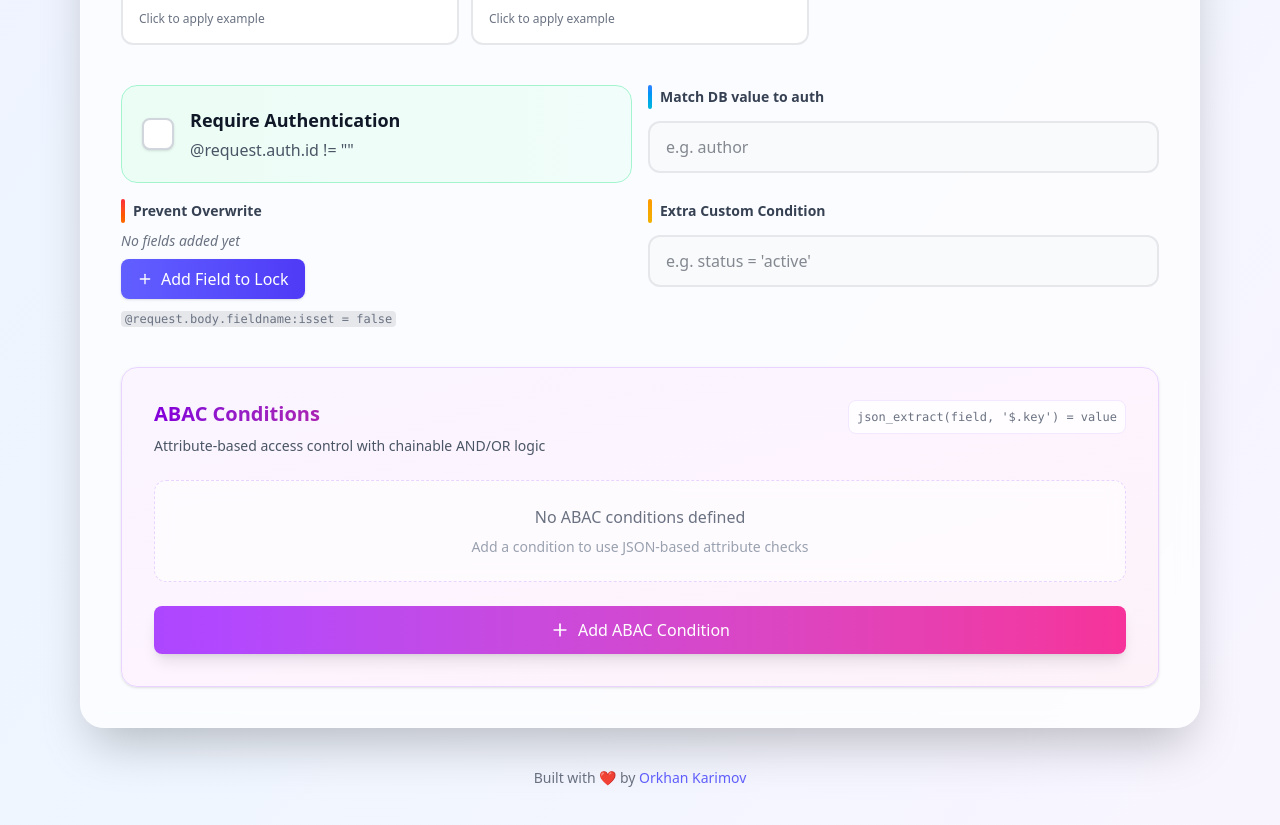
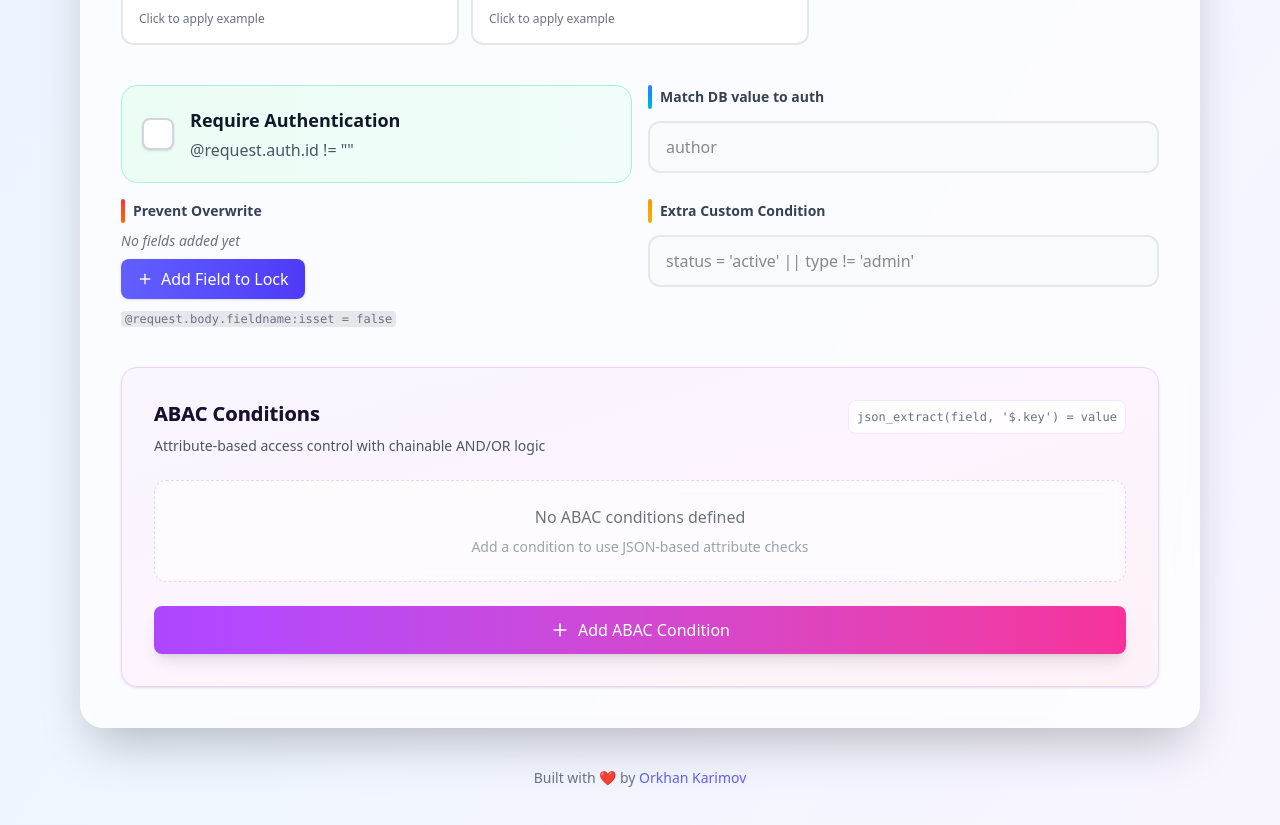
Before and after one commit to kerimovok/pocketbase-api-rule-builder, a React (Vite) app: page / in a window 1280 px wide. Shown: the part 880-1705 px from the top of the page. Built offline with nearby package versions, Linux system fonts and the light colour scheme.

Commit message:
feat<design>: improve design

```diff
--- a/src/App.tsx
+++ b/src/App.tsx
@@ -480,7 +480,7 @@ const App = () => {
                                                 type='text'
                                                 value={ownerField}
                                                 onChange={(e) => setOwnerField(e.target.value)}
-                                                placeholder='e.g. author'
+                                                placeholder='author'
                                                 className='w-full bg-gray-50 border-2 border-gray-200 rounded-xl px-4 py-3 text-gray-900 input-enhanced input-fancy shadow-sm focus:shadow-md'
                                             />
                                             {ownerField && (
@@ -506,7 +506,7 @@ const App = () => {
                                                 type='text'
                                                 value={authMatchField}
                                                 onChange={(e) => setAuthMatchField(e.target.value)}
-                                                placeholder='e.g. author'
+                                                placeholder='author'
                                                 className='w-full bg-gray-50 border-2 border-gray-200 rounded-xl px-4 py-3 text-gray-900 input-enhanced input-fancy shadow-sm focus:shadow-md'
                                             />
                                             {authMatchField && (
@@ -540,7 +540,7 @@ const App = () => {
                                                             newFields[index] = e.target.value
                                                             setLockFields(newFields)
                                                         }}
-                                                        placeholder='e.g. role'
+                                                        placeholder='role'
                                                         className='flex-1 bg-gray-50 border-2 border-gray-200 rounded-xl h-10 max-w-fit px-4 py-3 border-r-0 rounded-r-none text-gray-900 placeholder-gray-500 input-enhanced input-fancy focus:z-10'
                                                     />
                                                     <button
@@ -581,7 +581,7 @@ const App = () => {
                                         <input
                                             value={extra}
                                             onChange={(e) => setExtra(e.target.value)}
-                                            placeholder="e.g. status = 'active'"
+                                            placeholder="status = 'active' || type != 'admin'"
                                             className='w-full bg-gray-50 border-2 border-gray-200 rounded-xl px-4 py-3 text-gray-900 input-enhanced input-fancy shadow-sm focus:shadow-md'
                                         />
                                     </div>
@@ -595,7 +595,7 @@ const App = () => {
                             <div className='space-y-6'>
                                 <div className="flex items-start justify-between">
                                     <div>
-                                        <h3 className='text-xl font-bold text-gray-900 mb-2 bg-gradient-to-r from-purple-700 to-pink-600 bg-clip-text text-transparent'>ABAC
+                                        <h3 className='text-xl font-bold text-gray-900 mb-2 bg-gradient-to-r from-purple-700 to-pink-600 bg-clip-text'>ABAC
                                             Conditions</h3>
                                         <p className='text-gray-600 text-sm'>
                                             Attribute-based access control with chainable AND/OR logic
@@ -667,7 +667,7 @@ const App = () => {
                                                         type='text'
                                                         value={abac.json}
                                                         onChange={(e) => updateABAC(i, 'json', e.target.value)}
-                                                        placeholder='JSON field'
+                                                        placeholder='@collection.team_members'
                                                         className='w-full bg-gray-50 border border-gray-200 rounded-lg px-3 py-2 text-sm focus:outline-none focus:border-purple-500 focus:ring-2 focus:ring-purple-200 transition-all duration-200 input-enhanced input-fancy'
                                                     />
                                                 </div>
@@ -678,7 +678,7 @@ const App = () => {
                                                         type='text'
                                                         value={abac.key}
                                                         onChange={(e) => updateABAC(i, 'key', e.target.value)}
-                                                        placeholder='$.key'
+                                                        placeholder='$.can_edit'
                                                         className='w-full bg-gray-50 border border-gray-200 rounded-lg px-3 py-2 text-sm focus:outline-none focus:border-purple-500 focus:ring-2 focus:ring-purple-200 transition-all duration-200 input-enhanced input-fancy'
                                                     />
                                                 </div>
@@ -689,7 +689,7 @@ const App = () => {
                                                         type='text'
                                                         value={abac.val}
                                                         onChange={(e) => updateABAC(i, 'val', e.target.value)}
-                                                        placeholder='value'
+                                                        placeholder='true'
                                                         className='w-full bg-gray-50 border border-gray-200 rounded-lg px-3 py-2 text-sm focus:outline-none focus:border-purple-500 focus:ring-2 focus:ring-purple-200 transition-all duration-200 input-enhanced input-fancy'
                                                     />
                                                 </div>
@@ -767,7 +767,7 @@ const App = () => {
                                     type='text'
                                     value={newPresetName}
                                     onChange={(e) => setNewPresetName(e.target.value)}
-                                    placeholder='e.g. My Custom Rule'
+                                    placeholder='My Custom Rule'
                                     className='w-full mt-2 bg-gray-50 border-2 border-gray-200 rounded-xl px-4 py-3 text-gray-900 placeholder-gray-500 focus:outline-none focus:border-indigo-500 focus:ring-4 focus:ring-indigo-500/20 transition-all duration-200'
                                     onKeyPress={(e) => e.key === 'Enter' && saveCurrentPreset()}
                                 />
```
